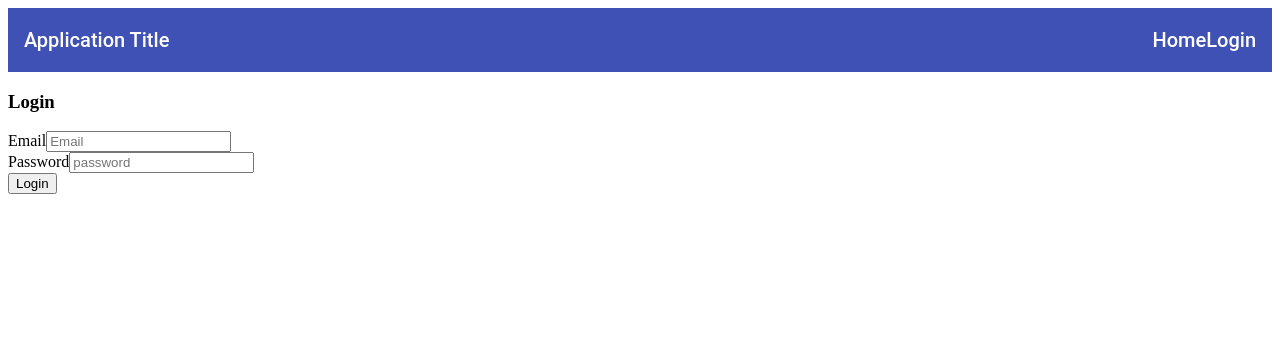
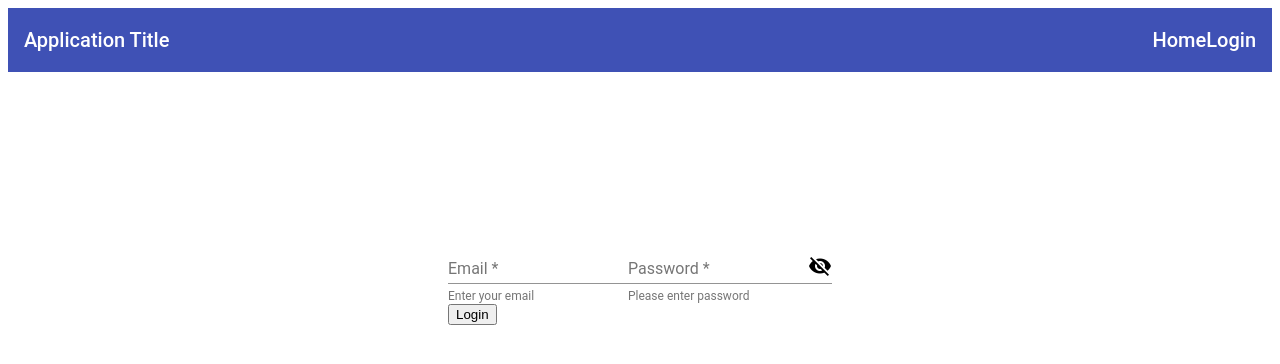
Before and after one commit to mahfuzsust/AngularHerokuApplication, an Angular app: page /login in a window 1280 px wide. Shown: the top 364 px of the page. Built offline with nearby package versions, Linux system fonts and the light colour scheme.

Commit message:
added material controls in login

```diff
--- a/package.json
+++ b/package.json
@@ -32,6 +32,7 @@
     "gulp-sass": "^4.0.2",
     "hammerjs": "^2.0.8",
     "jsonwebtoken": "^8.4.0",
+    "material-design-icons": "^3.0.1",
     "path": "^0.12.7",
     "rxjs": "~6.3.3",
     "typescript": "~3.1.6",
--- a/src/app/auth/login/login.component.html
+++ b/src/app/auth/login/login.component.html
@@ -1,14 +1,34 @@
-<h3>Login</h3>
-<div>
-  <div class="spacer">
-    <label for="Email">Email</label>
-    <input type="text" placeholder="Email" [(ngModel)]="email">
-  </div>
-  <div class="spacer">
-    <label for="password">Password</label>
-    <input type="password" placeholder="password" [(ngModel)]="password" class="form-control"/>
-  </div>
-  <div class="spacer">
-    <button  type="submit" (click)="Login()">Login</button>
-  </div>
+<div class="example-container">
+	<mat-grid-list cols="3">
+		<mat-grid-tile></mat-grid-tile>
+		<mat-grid-tile>
+			<div>
+				<mat-form-field class="example-full-width">
+					<input matInput placeholder="Email" [formControl]="emailFormControl" [errorStateMatcher]="matcher" [(ngModel)]="email">
+					<mat-hint>Enter your email</mat-hint>
+					<mat-error *ngIf="emailFormControl.hasError('email') && !emailFormControl.hasError('required')">
+						Please enter a valid email address
+					</mat-error>
+					<mat-error *ngIf="emailFormControl.hasError('required')">
+						Email is <strong>required</strong>
+					</mat-error>
+				</mat-form-field>
+
+				<mat-form-field>
+					<input matInput placeholder="Password" [type]="hide ? 'password' : 'text'" [formControl]="passwordFormControl" [errorStateMatcher]="matcher" [(ngModel)]="password">
+					<mat-icon matSuffix (click)="hide = !hide">{{hide ? 'visibility_off' : 'visibility'}}</mat-icon>
+					<mat-hint>Please enter password</mat-hint>
+					<mat-error *ngIf="passwordFormControl.hasError('required')">
+						Password is <strong>required</strong>
+					</mat-error>
+				</mat-form-field>
+
+				<div class="spacer">
+					<button type="submit" (click)="Login()">Login</button>
+				</div>
+			</div>
+		</mat-grid-tile>
+		<mat-grid-tile></mat-grid-tile>
+	</mat-grid-list>
+
 </div>
--- a/src/app/auth/login/login.component.scss
+++ b/src/app/auth/login/login.component.scss
@@ -0,0 +1,21 @@
+.example-container {
+    display: flex;
+    flex-direction: column;
+  }
+
+  .example-container > * {
+    width: 100%;
+  }
+
+  .example-right-align {
+    text-align: right;
+  }
+
+  input.example-right-align::-webkit-outer-spin-button,
+  input.example-right-align::-webkit-inner-spin-button {
+    display: none;
+  }
+
+  input.example-right-align {
+    -moz-appearance: textfield;
+  }
--- a/src/app/auth/login/login.component.ts
+++ b/src/app/auth/login/login.component.ts
@@ -1,5 +1,14 @@
 import { Component, OnInit } from '@angular/core';
+import { FormControl, FormGroupDirective, NgForm, Validators } from '@angular/forms';
+import { ErrorStateMatcher } from '@angular/material/core';
 import { AuthService } from '../auth.service';
+
+export class MyErrorStateMatcher implements ErrorStateMatcher {
+	isErrorState(control: FormControl | null, form: FormGroupDirective | NgForm | null): boolean {
+		const isSubmitted = form && form.submitted;
+		return !!(control && control.invalid && (control.dirty || control.touched || isSubmitted));
+	}
+}
 
 @Component({
 	selector: 'app-login',
@@ -9,7 +18,15 @@ import { AuthService } from '../auth.service';
 export class LoginComponent implements OnInit {
 	email = '';
 	password = '';
-
+	emailFormControl = new FormControl('', [
+		Validators.required,
+		Validators.email,
+	]);
+	passwordFormControl = new FormControl('', [
+		Validators.required
+	]);
+	matcher = new MyErrorStateMatcher();
+	hide = true;
 	constructor(private authService: AuthService) {
 	}
 	Login() {
--- a/src/index.html
+++ b/src/index.html
@@ -7,6 +7,7 @@
 	<title>LoginApp</title>
 	<meta name="viewport" content="width=device-width, initial-scale=1">
 	<link rel="icon" type="image/x-icon" href="favicon.ico">
+	<link href="https://fonts.googleapis.com/icon?family=Material+Icons" rel="stylesheet">
 </head>
 
 <body>
```
Also changed, not shown: src/app/app.module.ts (+9 -2 lines), 1 other file (tests, documents, lock files or other folders).
